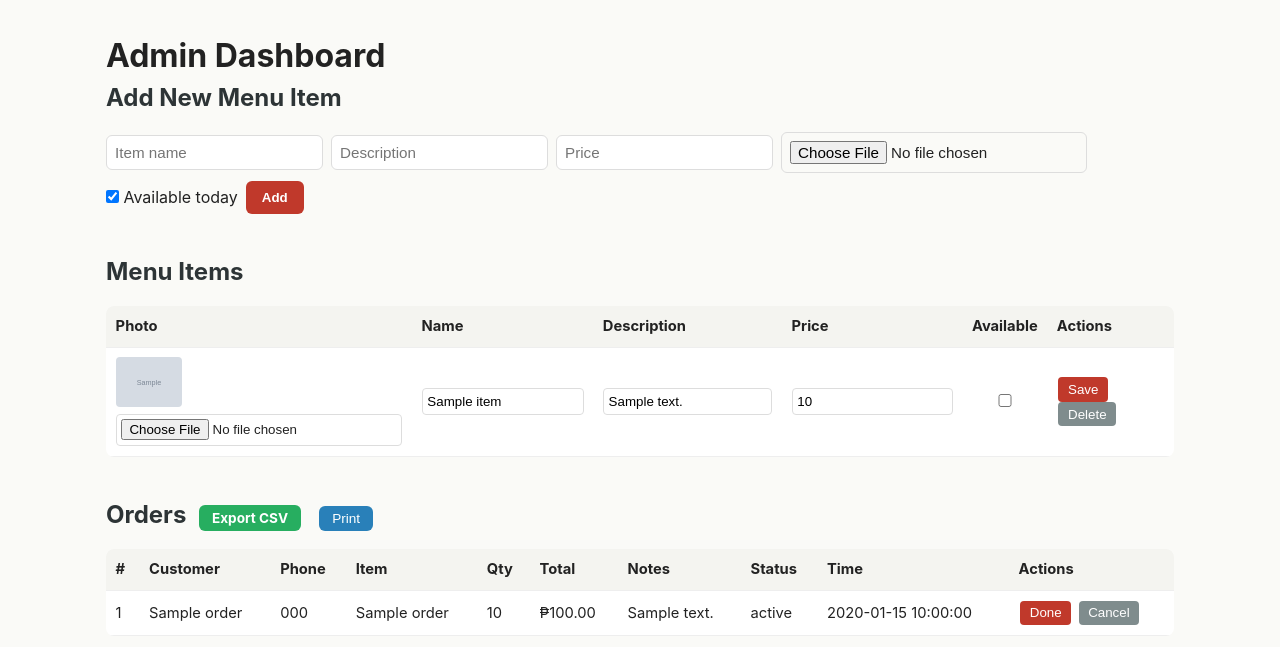
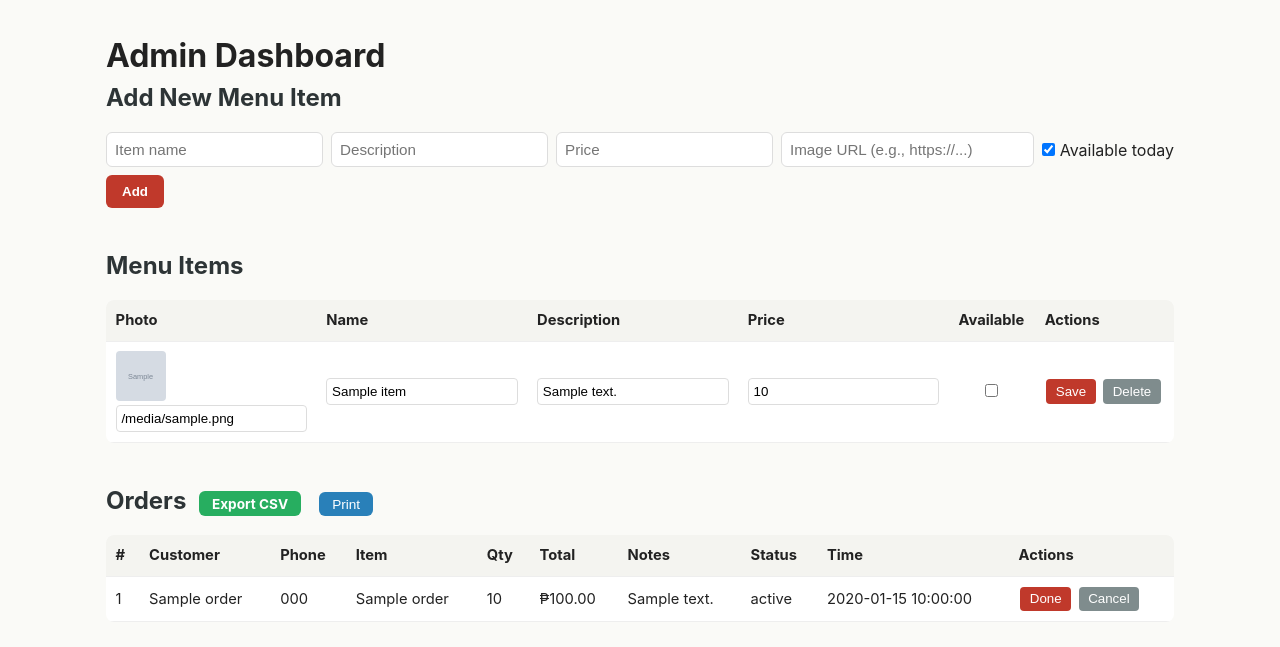
Before and after one commit to reianrd328/menu_order, a Flask app: template templates/admin.html in a window 1280 px wide. Shown: the part 92-739 px from the top of the page. Run offline with Flask 3, Linux system fonts and the light colour scheme; the template is opened without the code that fills it: most values are stand-ins (such as "Sample title", 1, 10 or a date in 2020); grey boxes marked "Sample" are stand-in pictures.

Commit message:
Update admin.html

```diff
--- a/templates/admin.html
+++ b/templates/admin.html
@@ -8,7 +8,7 @@
     <input type="text" name="name" placeholder="Item name" required>
     <input type="text" name="description" placeholder="Description">
     <input type="number" step="0.01" name="price" placeholder="Price" required>
-    <input type="file" name="image" accept="image/*">
+    <input type="text" name="image" placeholder="Image URL (e.g., https://...)" style="flex: 1; min-width: 200px;">
     <label><input type="checkbox" name="available" checked> Available today</label>
     <button type="submit">Add</button>
   </form>
@@ -25,11 +25,11 @@
       <tr>
         <form method="post" action="{{ url_for('edit_menu', item_id=item.id) }}" enctype="multipart/form-data">
           <td>
-            {% if item.image %}
-              <img src="{{ url_for('static', filename='uploads/' + item.image) }}" style="height:50px;border-radius:4px;">
-            {% endif %}
-            <input type="file" name="image" accept="image/*">
-          </td>
+  {% if item.image %}
+    <img src="{{ item.image }}" style="height:50px; width:50px; object-fit:cover; border-radius:4px; display:block; margin-bottom:4px;">
+  {% endif %}
+  <input type="text" name="image" value="{{ item.image or '' }}" placeholder="Image URL">
+</td>
           <td><input name="name" value="{{ item.name }}"></td>
           <td><input name="description" value="{{ item.description or '' }}"></td>
           <td><input type="number" step="0.01" name="price" value="{{ item.price }}"></td>
```
